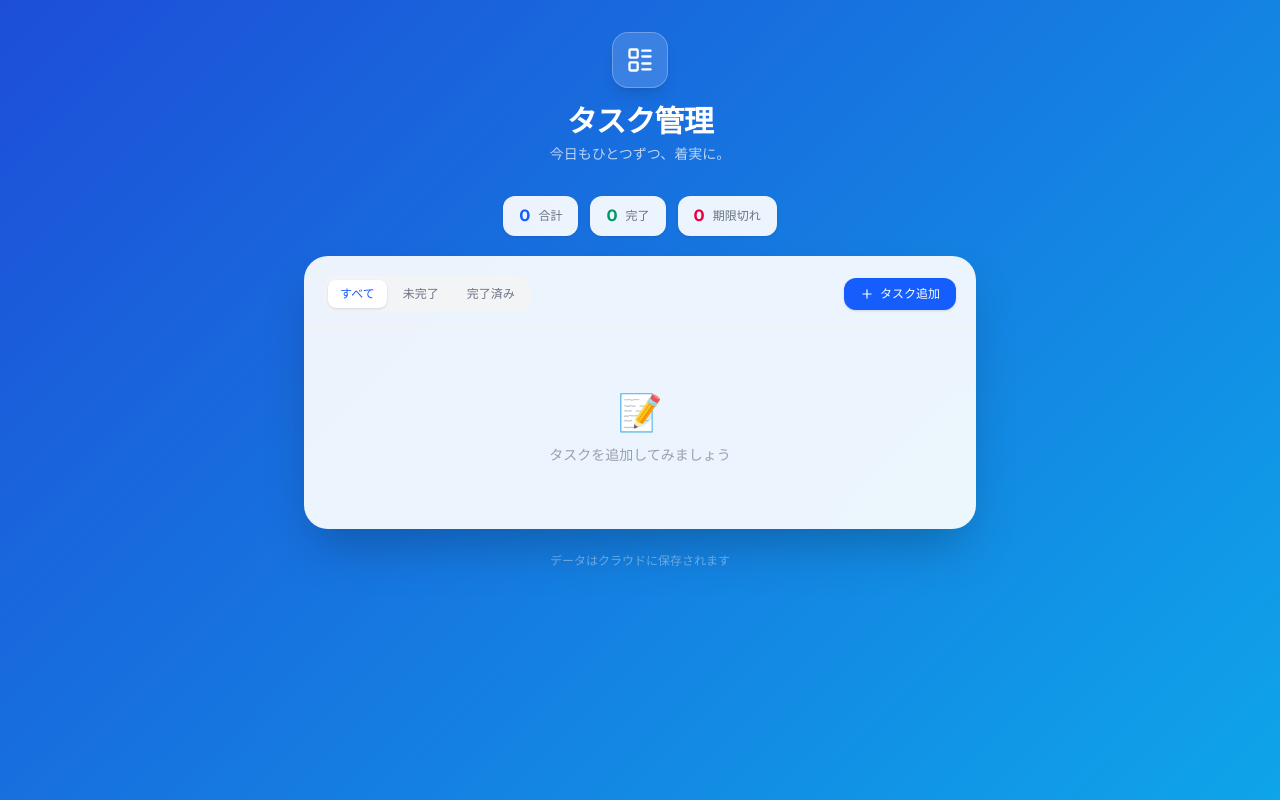
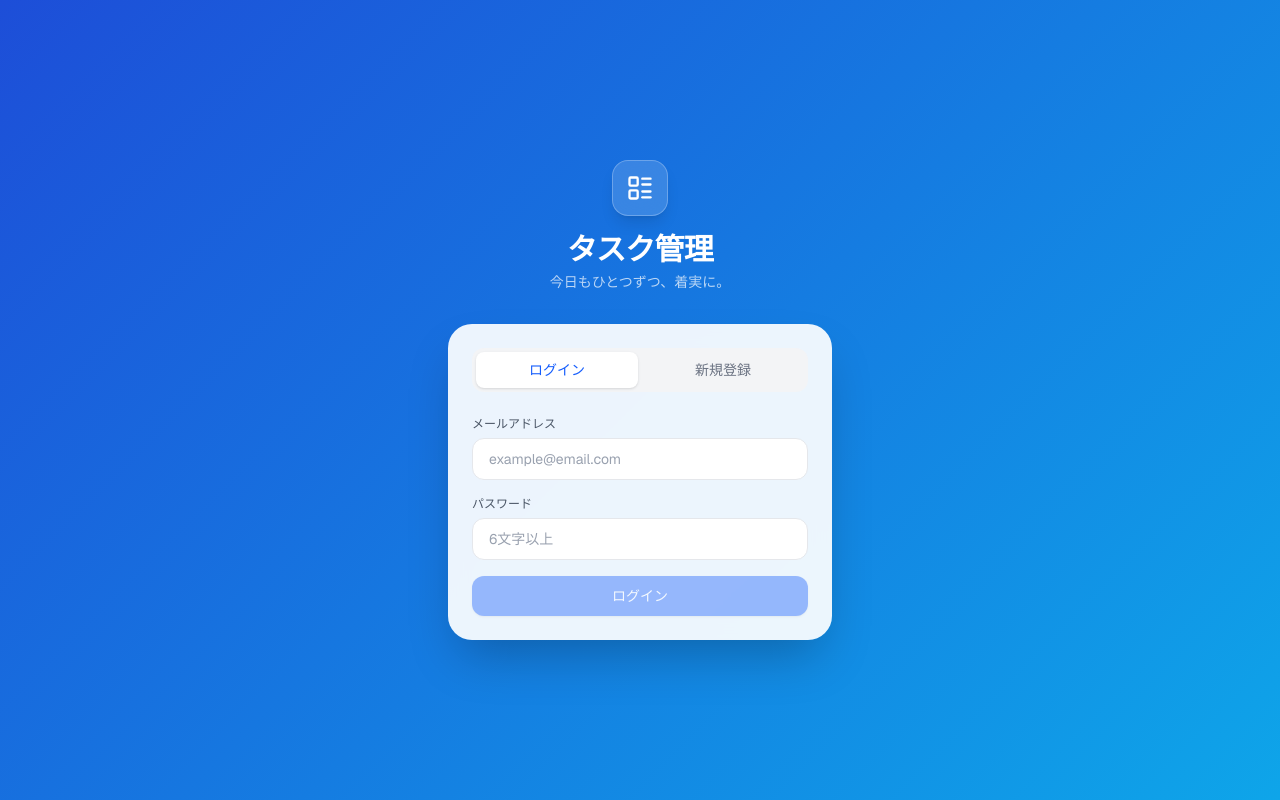
Before and after one commit to mapletower603-code/todoapp2, a Next.js app: page / in a window 1280 px wide. Built offline with nearby package versions, Linux system fonts and the light colour scheme; no server answers; the database is empty.

Commit message:
ログイン・サインアップ機能を追加（Supabase Auth）

```diff
--- a/app/page.tsx
+++ b/app/page.tsx
@@ -1,5 +1,31 @@
+"use client";
+
+import { useEffect, useState } from "react";
+import { supabase } from "@/lib/supabase";
+import type { Session } from "@supabase/supabase-js";
 import TodoApp from "@/components/TodoApp";
+import AuthForm from "@/components/AuthForm";
 
 export default function Home() {
-  return <TodoApp />;
+  const [session, setSession] = useState<Session | null | undefined>(undefined);
+
+  useEffect(() => {
+    supabase.auth.getSession().then(({ data }) => setSession(data.session));
+    const { data: { subscription } } = supabase.auth.onAuthStateChange((_event, session) => {
+      setSession(session);
+    });
+    return () => subscription.unsubscribe();
+  }, []);
+
+  if (session === undefined) {
+    // 初期ロード中
+    return (
+      <div className="min-h-screen flex items-center justify-center">
+        <p className="text-white/60 text-sm">読み込み中...</p>
+      </div>
+    );
+  }
+
+  if (!session) return <AuthForm />;
+  return <TodoApp session={session} />;
 }
--- /dev/null
+++ b/components/AuthForm.tsx
@@ -0,0 +1,111 @@
+"use client";
+
+import { useState } from "react";
+import { LayoutList } from "lucide-react";
+import { supabase } from "@/lib/supabase";
+
+export default function AuthForm() {
+  const [mode, setMode] = useState<"login" | "signup">("login");
+  const [email, setEmail] = useState("");
+  const [password, setPassword] = useState("");
+  const [loading, setLoading] = useState(false);
+  const [error, setError] = useState<string | null>(null);
+  const [message, setMessage] = useState<string | null>(null);
+
+  const handleSubmit = async () => {
+    if (!email.trim() || !password.trim()) return;
+    setLoading(true);
+    setError(null);
+    setMessage(null);
+
+    if (mode === "login") {
+      const { error } = await supabase.auth.signInWithPassword({ email, password });
+      if (error) setError("メールアドレスまたはパスワードが正しくありません");
+    } else {
+      const { error } = await supabase.auth.signUp({ email, password });
+      if (error) {
+        setError("登録に失敗しました。別のメールアドレスをお試しください");
+      } else {
+        setMessage("確認メールを送信しました。メールのリンクをクリックしてください。");
+      }
+    }
+    setLoading(false);
+  };
+
+  return (
+    <div className="min-h-screen flex items-center justify-center px-4">
+      <div className="w-full max-w-sm">
+        {/* Header */}
+        <div className="text-center mb-8 animate-fade-in">
+          <div className="inline-flex items-center justify-center w-14 h-14 rounded-2xl glass mb-4 shadow-lg">
+            <LayoutList className="w-7 h-7 text-white" />
+          </div>
+          <h1 className="text-3xl font-bold text-white tracking-tight">タスク管理</h1>
+          <p className="text-white/70 mt-1 text-sm">今日もひとつずつ、着実に。</p>
+        </div>
+
+        {/* Card */}
+        <div className="glass-card rounded-3xl shadow-2xl p-6 animate-scale-in">
+          {/* Tab */}
+          <div className="flex gap-1 bg-gray-100 rounded-xl p-1 mb-6">
+            {(["login", "signup"] as const).map((m) => (
+              <button
+                key={m}
+                onClick={() => { setMode(m); setError(null); setMessage(null); }}
+                className={`flex-1 py-2 rounded-lg text-sm font-medium transition-all ${
+                  mode === m ? "bg-white text-blue-600 shadow-sm" : "text-gray-500 hover:text-gray-700"
+                }`}
+              >
+                {m === "login" ? "ログイン" : "新規登録"}
+              </button>
+            ))}
+          </div>
+
+          <div className="space-y-4">
+            <div>
+              <label className="block text-xs font-medium text-gray-600 mb-1.5">メールアドレス</label>
+              <input
+                type="email"
+                value={email}
+                onChange={(e) => setEmail(e.target.value)}
+                onKeyDown={(e) => e.key === "Enter" && handleSubmit()}
+                placeholder="example@email.com"
+                className="w-full px-4 py-2.5 rounded-xl border border-gray-200 bg-white text-sm text-gray-800 placeholder-gray-400 focus:outline-none focus:ring-2 focus:ring-blue-400"
+              />
+            </div>
+            <div>
+              <label className="block text-xs font-medium text-gray-600 mb-1.5">パスワード</label>
+              <input
+                type="password"
+                value={password}
+                onChange={(e) => setPassword(e.target.value)}
+                onKeyDown={(e) => e.key === "Enter" && handleSubmit()}
+                placeholder="6文字以上"
+                className="w-full px-4 py-2.5 rounded-xl border border-gray-200 bg-white text-sm text-gray-800 placeholder-gray-400 focus:outline-none focus:ring-2 focus:ring-blue-400"
+              />
+            </div>
+
+            {error && (
+              <p className="text-xs text-rose-600 bg-rose-50 border border-rose-200 rounded-xl px-3 py-2">
+                {error}
+              </p>
+            )}
+            {message && (
+              <p className="text-xs text-emerald-600 bg-emerald-50 border border-emerald-200 rounded-xl px-3 py-2">
+                {message}
+              </p>
+            )}
+
+            <button
+              onClick={handleSubmit}
+              disabled={loading || !email.trim() || !password.trim()}
+              className="w-full py-2.5 bg-blue-600 hover:bg-blue-700 disabled:opacity-40 text-white text-sm font-medium rounded-xl transition-colors shadow-sm"
+            >
+              {loading ? "処理中..." : mode === "login" ? "ログイン" : "アカウントを作成"}
+            </button>
+          </div>
+        </div>
+      </div>
+    </div>
+  );
+}
--- a/components/TodoApp.tsx
+++ b/components/TodoApp.tsx
@@ -1,10 +1,11 @@
 "use client";
 
 import { useState, useEffect, useCallback } from "react";
-import { Plus, CheckCircle2, Circle, Trash2, Pencil, X, Check, CalendarDays, Flag, LayoutList } from "lucide-react";
+import { Plus, CheckCircle2, Circle, Trash2, Pencil, X, Check, CalendarDays, Flag, LayoutList, LogOut } from "lucide-react";
 import { format, isPast, isToday, isTomorrow, parseISO } from "date-fns";
 import { ja } from "date-fns/locale";
 import { supabase } from "@/lib/supabase";
+import type { Session } from "@supabase/supabase-js";
 import type { Todo, Priority, FilterType } from "@/types/todo";
 
 const PRIORITY_CONFIG: Record<Priority, { label: string; color: string; bg: string; dot: string }> = {
@@ -29,7 +30,7 @@ function generateId(): string {
   return `${Date.now()}-${Math.random().toString(36).slice(2, 9)}`;
 }
 
-export default function TodoApp() {
+export default function TodoApp({ session }: { session: Session }) {
   const [todos, setTodos] = useState<Todo[]>([]);
   const [filter, setFilter] = useState<FilterType>("all");
   const [showForm, setShowForm] = useState(false);
@@ -90,6 +91,7 @@ export default function TodoApp() {
       deadline: todo.deadline,
       priority: todo.priority,
       created_at: todo.createdAt,
+      user_id: session.user.id,
     });
     if (error) return;
     setNewTitle("");
@@ -167,6 +169,16 @@ export default function TodoApp() {
           </div>
           <h1 className="text-3xl font-bold text-white tracking-tight">タスク管理</h1>
           <p className="text-white/70 mt-1 text-sm">今日もひとつずつ、着実に。</p>
+          <div className="flex items-center justify-center gap-2 mt-3">
+            <span className="text-white/60 text-xs">{session.user.email}</span>
+            <button
+              onClick={() => supabase.auth.signOut()}
+              className="flex items-center gap-1 text-white/60 hover:text-white text-xs transition-colors"
+            >
+              <LogOut className="w-3 h-3" />
+              ログアウト
+            </button>
+          </div>
         </div>
 
         {/* Stats */}
```
